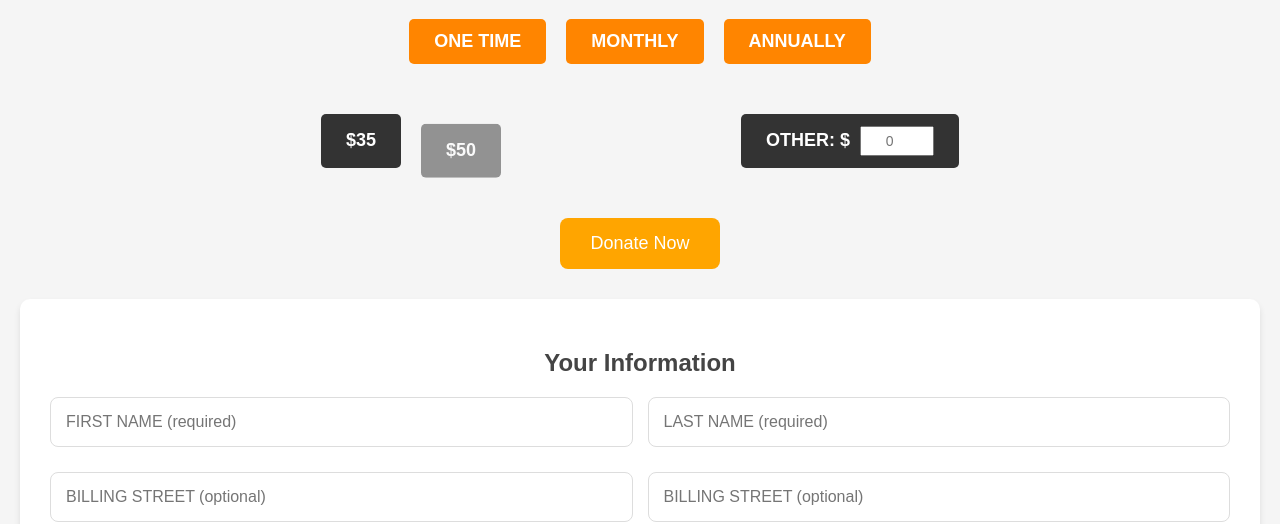
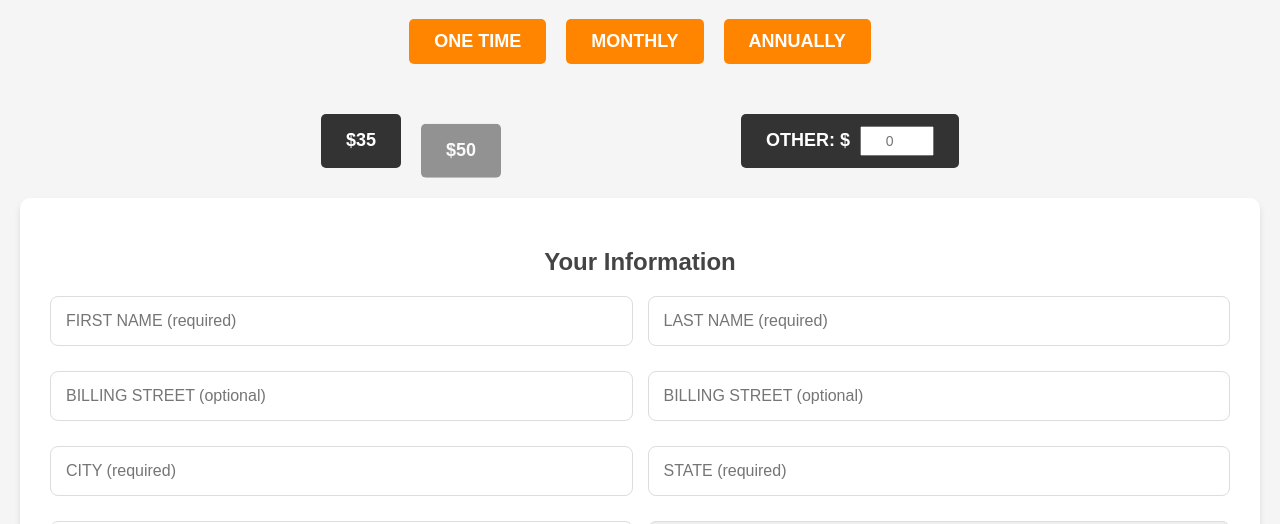
Before and after one commit to Phi-star/Big-daddy-V1, a website: page index.html in a window 1280 px wide. Shown: the part 576-1100 px from the top of the page. Drawn offline with Linux system fonts and the light colour scheme.

Commit message:
Update index.html

```diff
--- a/index.html
+++ b/index.html
@@ -47,11 +47,6 @@
     OTHER: $<input type="number" id="custom-amount" placeholder="0" min="1" onchange="setDonationAmount('custom')">
   </button>
 </div>
-
-<!-- Donate Now Button -->
-<button id="donate-now-btn">Donate Now</button>
-
-
     <!-- Billing Information -->
     <section class="billing-info">
       <h2 class="sub-title">Your Information</h2>
```
